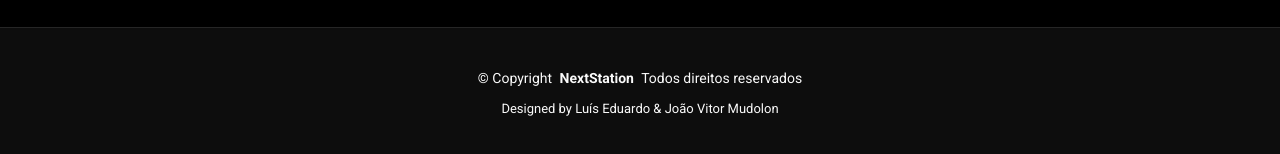
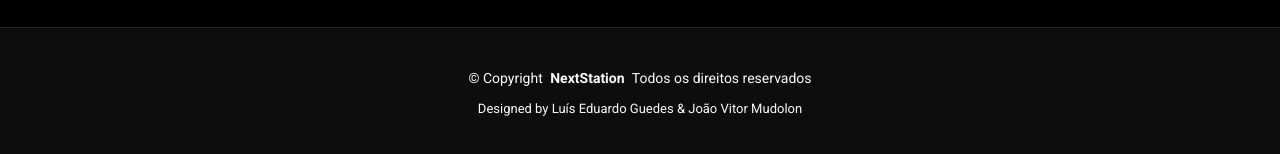
Before and after one commit to LuisEdu29/NextStation2, a plain HTML site: page index.html in a window 1280 px wide. Shown: the part 1130-1284 px from the top of the page. Drawn offline with Linux system fonts and the light colour scheme.

Commit message:
Update index.html

```diff
--- a/index.html
+++ b/index.html
@@ -204,7 +204,7 @@
 
     <div class="container">
       <div class="copyright text-center ">
-        <p>© <span>Copyright</span> <strong class="px-1 sitename">NextStation</strong> <span>Todos direitos
+        <p>© <span>Copyright</span> <strong class="px-1 sitename">NextStation</strong> <span>Todos os direitos
             reservados</span></p>
 
       </div>
@@ -214,7 +214,7 @@
         <!-- You can delete the links only if you've purchased the pro version. -->
         <!-- Licensing information: https://bootstrapmade.com/license/ -->
         <!-- Purchase the pro version with working PHP/AJAX contact form: [buy-url] -->
-        Designed by Luís Eduardo & João Vitor Mudolon</a>
+        Designed by Luís Eduardo Guedes & João Vitor Mudolon</a>
       </div>
     </div>
 
```
